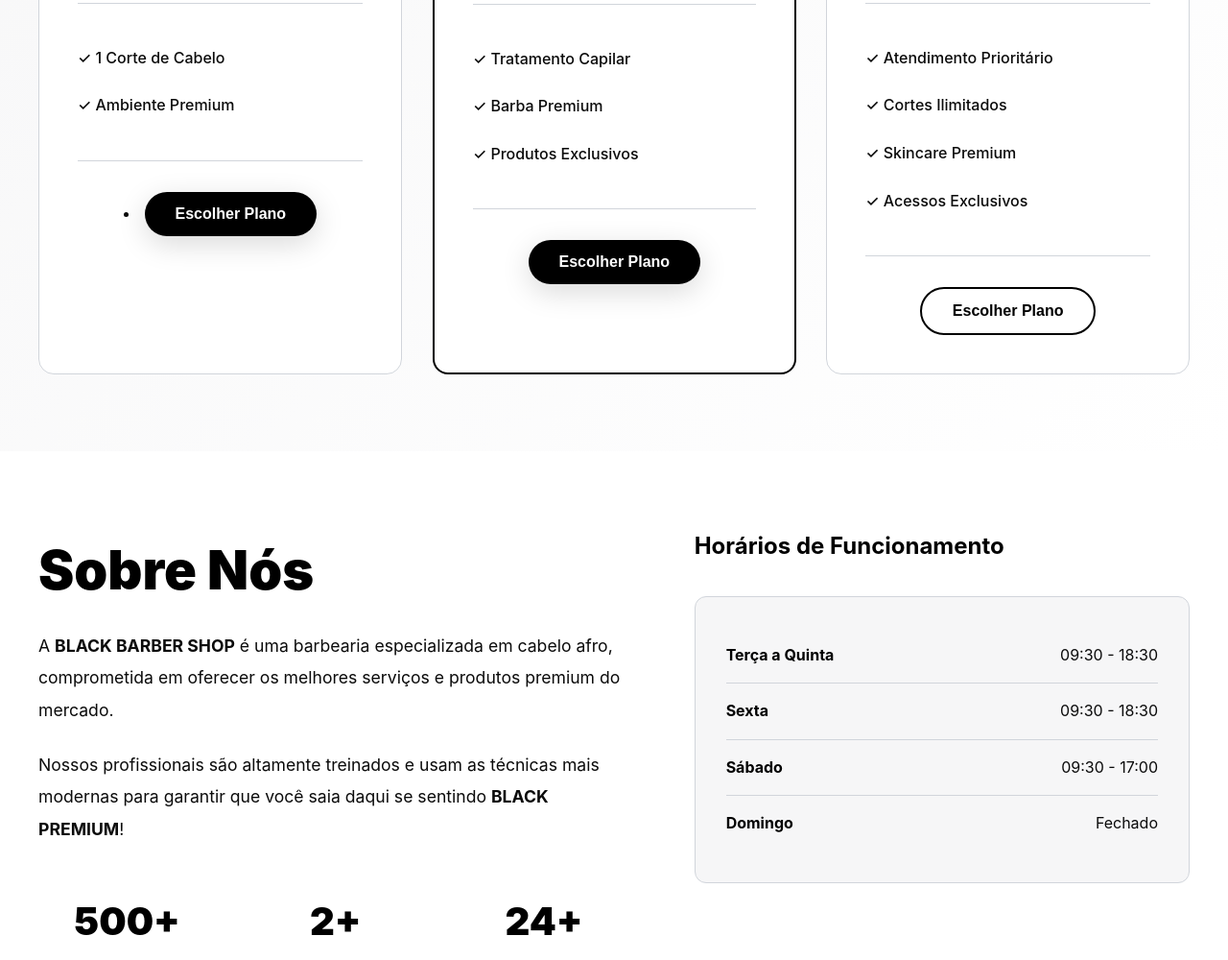
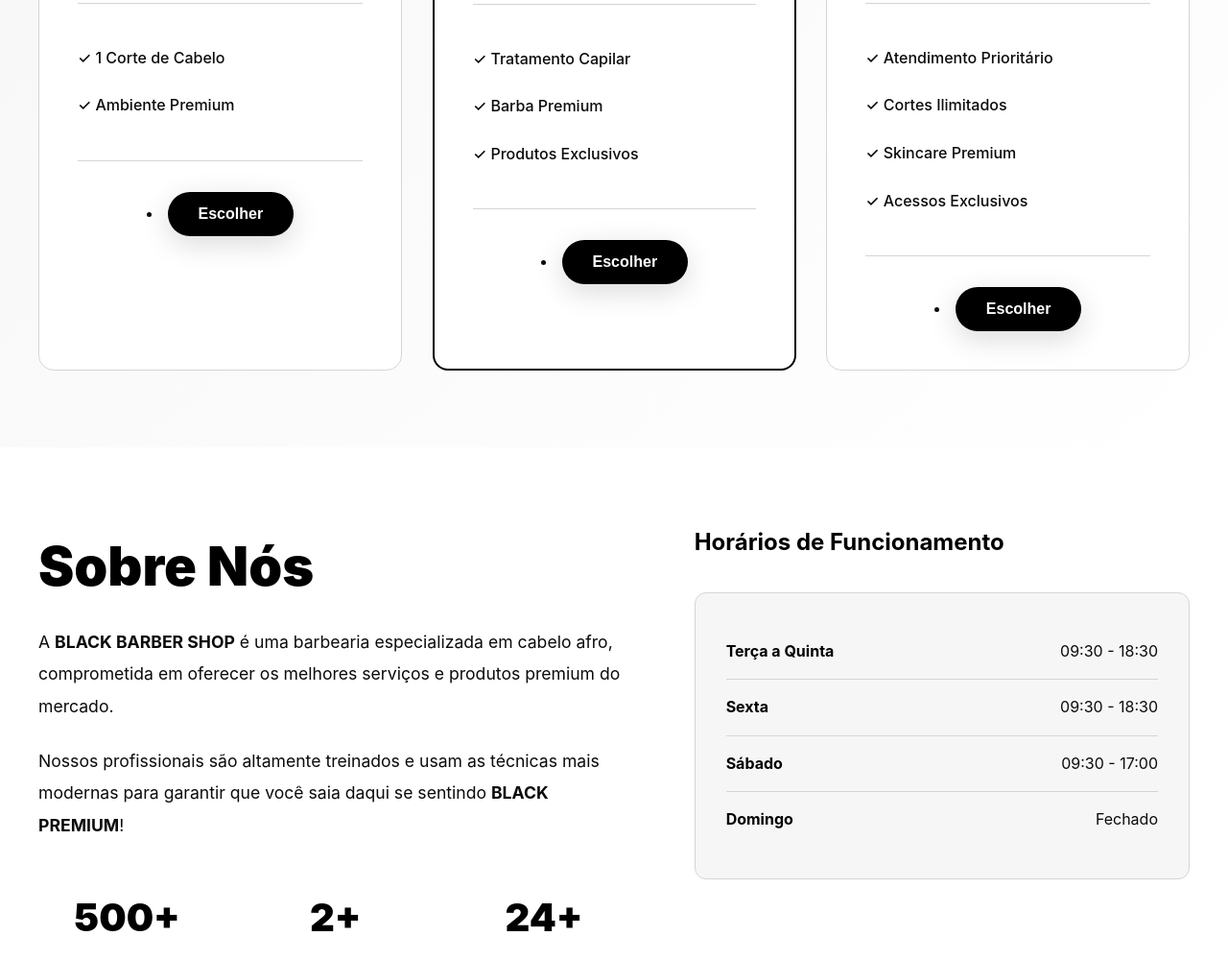
Before and after one commit to matheustech-1/Blackbarbershop, a plain HTML site: page index.html in a window 1280 px wide. Shown: the part 2121-3121 px from the top of the page at 96% size. Drawn offline with Linux system fonts and the light colour scheme.

Commit message:
Update index.html

```diff
--- a/index.html
+++ b/index.html
@@ -99,7 +99,7 @@
                         <li>✓ 1 Corte de Cabelo</li>
                         <li>✓ Ambiente Premium</li>
                     </ul>
-              <li><a href="marcar.html"><button class="btn-primary" >Escolher Plano</button></a></li>
+              <li><a href="marcar.html"><button class="btn-primary" >Escolher</button></a></li>
                 </div>
                 <div class="pricing-card featured hover-lift">
                     <div class="pricing-badge popular">Mais Popular</div>
@@ -113,7 +113,7 @@
                         <li>✓ Barba Premium</li>
                         <li>✓ Produtos Exclusivos</li>
                     </ul>
-                    <button class="btn-primary">Escolher Plano</button>
+                    <li><a href="marcar.html"><button class="btn-primary" >Escolher</button></a></li>
                 </div>
                 <div class="pricing-card">
                     <div class="pricing-badge">Exclusivo</div>
@@ -128,7 +128,7 @@
                         <li>✓ Skincare Premium</li>
                         <li>✓ Acessos Exclusivos</li>
                     </ul>
-                    <button class="btn-secondary">Escolher Plano</button>
+                    <li><a href="marcar.html"><button class="btn-primary" >Escolher</button></a></li>
                 </div>
             </div>
         </div>
```
